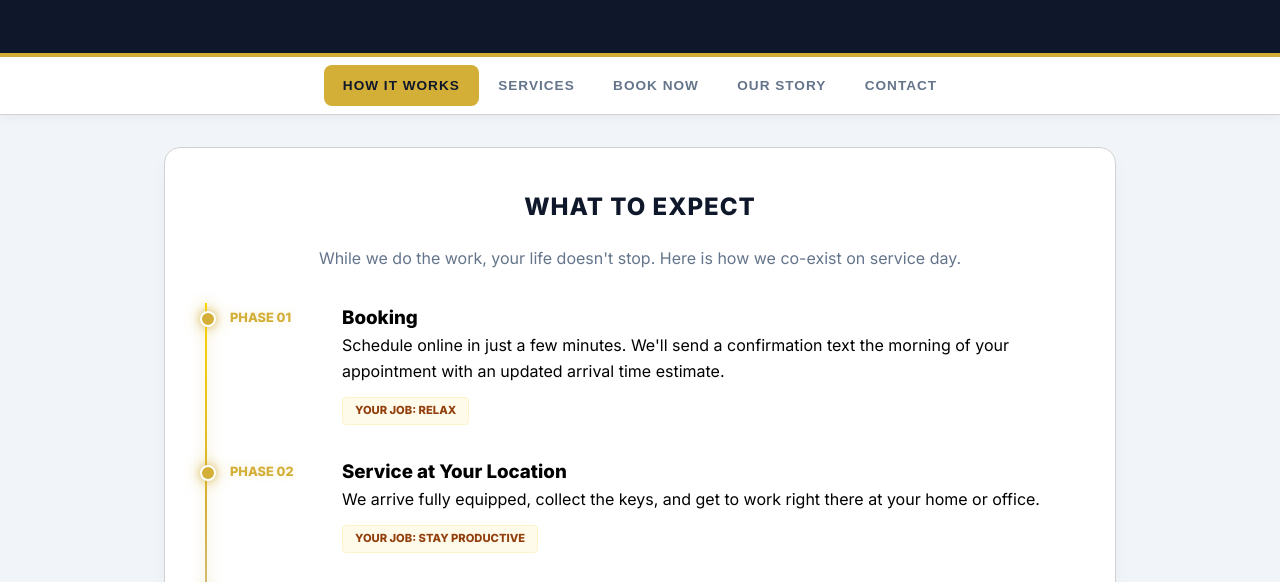
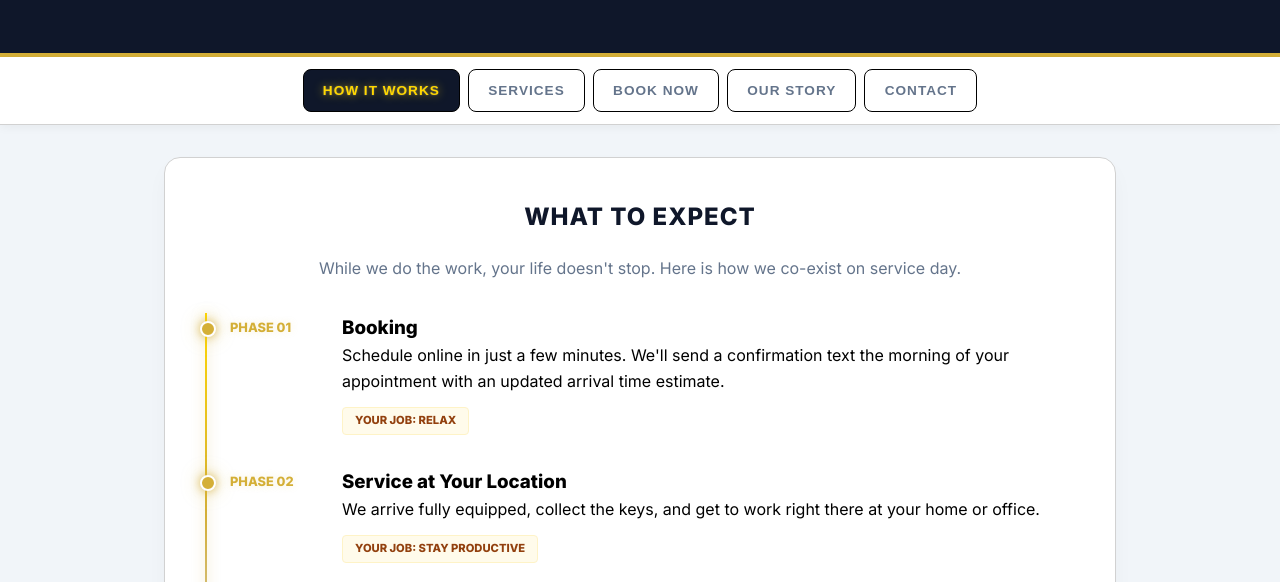
Before and after one commit to erihernandez365/ViscoCity-Fluid-LLC, a plain HTML site: page index.html in a window 1280 px wide. Shown: the part 163-745 px from the top of the page. Drawn offline with nearby package versions, Linux system fonts and the light colour scheme.

Commit message:
Update index.html

```diff
--- a/index.html
+++ b/index.html
@@ -66,9 +66,9 @@
             box-shadow: 0 2px 10px rgba(0,0,0,0.05);
         }
 
-        .tab-btn {
+.tab-btn {
             background: none;
-            border: none;
+            border: 1px solid #000000;
             color: var(--text-muted);
             padding: 0.8rem 1.2rem;
             cursor: pointer;
@@ -78,12 +78,25 @@
             font-size: 0.85rem;
             text-transform: uppercase;
             letter-spacing: 1px;
+            margin: 4px;
         }
 
-        .tab-btn:hover { color: var(--text-main); }
-        .tab-btn.active {
-            color: var(--header-dark);
-            background: var(--primary);
+        .tab-btn:hover {
+            color: var(--text-main);
+            background: rgba(0, 0, 0, 0.05);
+        }
+
+        /* This is the state when the button is clicked/active */
+.tab-btn.active {
+            background: var(--header-dark);
+            /* Using a much brighter gold/yellow for visibility */
+            color: #FFD700;
+            border-color: #000000;
+            font-weight: 800; /* Bolder text helps the color stand out */
+
+            /* This glow makes the gold look 'bright' rather than 'flat' */
+            text-shadow: 0 0 10px rgba(255, 215, 0, 0.6),
+                         0 0 2px rgba(255, 255, 255, 0.3);
         }
 
         .container { max-width: 1000px; margin: 2rem auto; padding: 0 1.5rem; }
```
